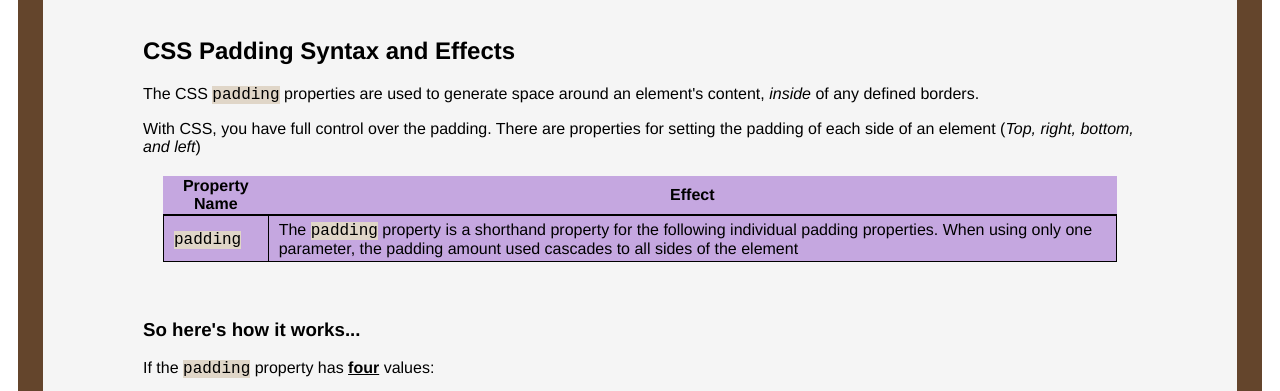
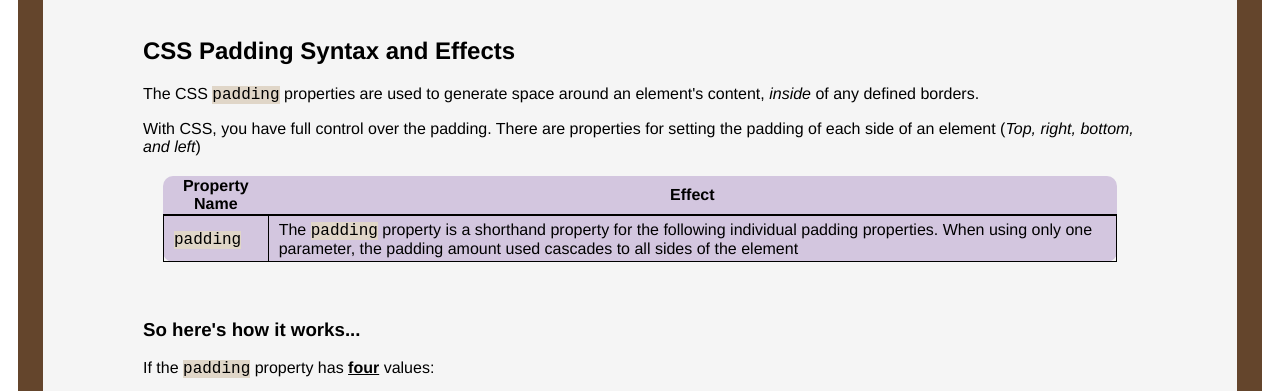
Before and after one commit to ellisbenm/ellisbenm.github.io, a plain HTML site: page index.html in a window 1280 px wide. Shown: the part 340-731 px from the top of the page. Drawn offline with Linux system fonts and the light colour scheme.

Commit message:
updating table bg color and adding border with radius

```diff
--- a/styles.css
+++ b/styles.css
@@ -46,7 +46,9 @@ td {
 table {
     border-collapse: collapse;
     margin: 20px;
-    background-color: rgb(197, 167, 224);
+    background-color: rgb(211, 198, 223);
+    border: 20px rgb(211, 198, 223);
+    border-radius: 10px;
 }
 
 footer p {
```
